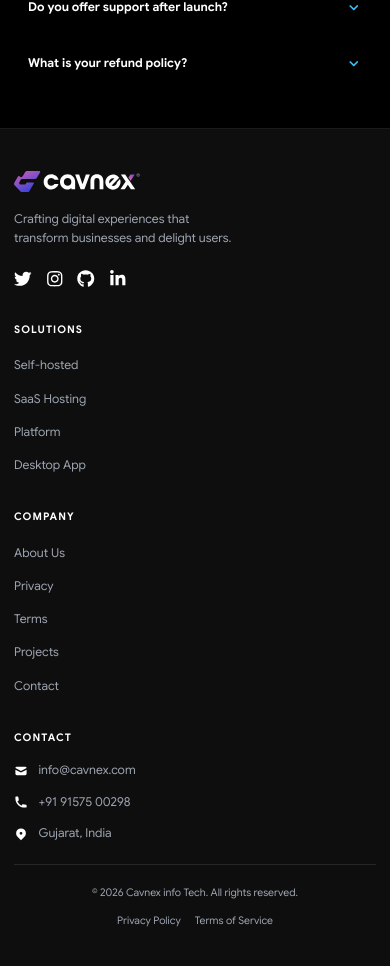
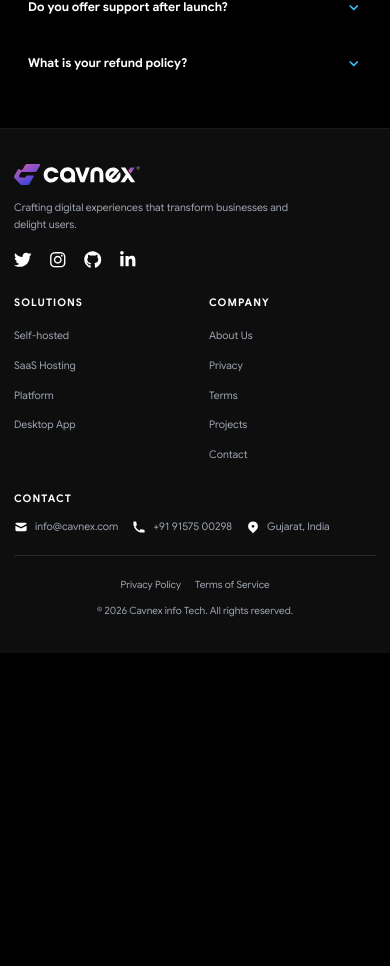
Before and after one commit to akshitsheliya/Cavnex, a React (Vite) app: page /contact in a window 390 px wide. Shown: the part 1634-2600 px from the top of the page. After the commit the page ends 2287 px from the top, so only its background shows below. Built offline with nearby package versions, Linux system fonts and the light colour scheme.

Commit message:
responsive ui

```diff
--- a/src/components/home/Community.jsx
+++ b/src/components/home/Community.jsx
@@ -20,7 +20,7 @@ export default function Community() {
             whileInView={{ opacity: 1, y: 0 }}
             viewport={{ once: true }}
             transition={{ duration: 0.7 }}
-            className="text-5xl sm:text-6xl lg:text-7xl xl:text-8xl font-black text-white leading-tight relative z-10"
+            className="text-3xl sm:text-4xl md:text-5xl lg:text-6xl xl:text-7xl 2xl:text-8xl font-black text-white leading-tight relative z-10"
             style={{ maxWidth: "55%" }}
           >
             Our
--- a/src/components/home/Hero.jsx
+++ b/src/components/home/Hero.jsx
@@ -5,15 +5,15 @@ import heroImage from "../../assets/hero-image.png";
 
 export default function Hero() {
   return (
-    <section className="max-w-7xl mx-auto relative min-h-screen bg-black flex flex-col overflow-hidden">
+    <section className="max-w-7xl mx-auto relative min-h-0 lg:min-h-screen bg-black flex flex-col overflow-hidden">
       <div className="flex-1 flex items-center w-full relative z-10">
-        <div className="w-full grid grid-cols-1 lg:grid-cols-2 min-h-[calc(100vh-88px)]">
-          <div className="flex flex-col justify-center px-4 py-10 lg:py-0 gap-10 sm:gap-20">
+        <div className="w-full grid grid-cols-1 lg:grid-cols-2 min-h-0 lg:min-h-[calc(100vh-88px)]">
+          <div className="flex flex-col justify-center px-4 py-8 sm:py-10 lg:py-0 gap-4 sm:gap-6 md:gap-16 lg:gap-20">
             <motion.h1
               initial={{ opacity: 0, y: 40 }}
               animate={{ opacity: 1, y: 0 }}
               transition={{ duration: 0.9, ease: [0.16, 1, 0.3, 1] }}
-              className="text-2xl sm:text-3xl md:text-4xl lg:text-5xl xl:text-6xl 2xl:text-7xl font-bold text-white leading-tight tracking-normal mb-8"
+              className="text-3xl sm:text-4xl md:text-4xl lg:text-5xl xl:text-6xl 2xl:text-7xl font-bold text-white leading-tight tracking-normal mb-2 sm:mb-4 md:mb-8"
             >
               We Build
               <br />
@@ -60,15 +60,15 @@ export default function Hero() {
                 delay: 0.2,
                 ease: [0.16, 1, 0.3, 1],
               }}
-              className="relative w-full h-full min-h-[400px] lg:min-h-0"
+              className="relative w-full h-auto lg:h-full min-h-0 lg:min-h-0"
             >
               <div className="absolute inset-0" />
 
-              <div className="relative z-10 flex items-center justify-center h-full py-8 lg:py-0">
+              <div className="relative z-10 flex items-center justify-center h-full py-4 sm:py-6 lg:py-0">
                 <img
                   src={heroImage}
                   alt="Hero"
-                  className="w-full h-full object-contain"
+                  className="w-full h-auto max-h-[280px] sm:max-h-[350px] md:max-h-[400px] lg:max-h-none lg:h-full object-contain"
                 />
               </div>
             </motion.div>
--- a/src/components/home/Testimonials.jsx
+++ b/src/components/home/Testimonials.jsx
@@ -210,13 +210,13 @@ export default function Testimonials() {
         }
       `}</style>
 
-      <div className="px-4 sm:px-8 lg:px-16 mb-10 sm:mb-14">
+      <div className="px-4 sm:px-6 md:px-8 lg:px-16 mb-8 sm:mb-10 md:mb-14">
         <motion.h2
           initial={{ opacity: 0, y: 20 }}
           whileInView={{ opacity: 1, y: 0 }}
           viewport={{ once: true }}
           transition={{ duration: 0.7 }}
-          className="text-5xl sm:text-6xl lg:text-7xl font-black text-white leading-tight"
+          className="text-3xl sm:text-4xl md:text-5xl lg:text-6xl xl:text-7xl font-black text-white leading-tight"
         >
           What Our
           <br />
--- a/src/components/layout/Footer.jsx
+++ b/src/components/layout/Footer.jsx
@@ -2,6 +2,7 @@ import { Link } from "react-router-dom";
 import { FaInstagram, FaLinkedinIn, FaTwitter, FaGithub } from "react-icons/fa";
 import { HiMail, HiPhone, HiLocationMarker } from "react-icons/hi";
 import cavnex_full from "../../assets/cavnex_logo/cavnex_full.svg";
+
 export default function Footer() {
   const solutions = [
     { name: "Self-hosted", path: "/services/website" },
@@ -26,11 +27,11 @@ export default function Footer() {
   ];
 
   return (
-    <footer className="bg-[#0e0e0e] border-t border-white/5 px-4 sm:px-8 lg:px-16 py-12 sm:py-16">
+    <footer className="bg-[#0e0e0e] border-t border-white/5 px-4 sm:px-6 md:px-8 lg:px-16 py-10 sm:py-12 md:py-16">
       <div className="max-w-6xl mx-auto">
-        <div className="grid grid-cols-1 sm:grid-cols-2 lg:grid-cols-4 gap-10 lg:gap-8 mb-6">
-          <div>
-            <div className="flex items-center gap-2.5 mb-5">
+        <div className="grid grid-cols-2 sm:grid-cols-2 lg:grid-cols-4 gap-8 sm:gap-10 lg:gap-8 mb-6">
+          <div className="col-span-2 sm:col-span-2 lg:col-span-1">
+            <div className="flex items-center gap-2.5 mb-4 sm:mb-5">
               <img
                 src={cavnex_full}
                 alt="CavNex"
@@ -38,12 +39,12 @@ export default function Footer() {
               />
             </div>
 
-            <p className="text-gray-400 text-sm leading-relaxed mb-6 max-w-[220px]">
+            <p className="text-gray-400 text-xs sm:text-sm leading-relaxed mb-5 sm:mb-6 max-w-[280px] sm:max-w-[220px]">
               Crafting digital experiences that transform businesses and delight
               users.
             </p>
 
-            <div className="flex items-center gap-4">
+            <div className="flex items-center gap-5 sm:gap-4">
               {social.map((item) => (
                 <a
                   key={item.name}
@@ -51,22 +52,22 @@ export default function Footer() {
                   aria-label={item.name}
                   className="text-white hover:text-gray-300 transition-colors duration-200"
                 >
-                  <item.icon className="w-5 h-5" />
+                  <item.icon className="w-5 h-5 sm:w-5 sm:h-5" />
                 </a>
               ))}
             </div>
           </div>
 
           <div>
-            <h3 className="text-white font-bold text-xs tracking-widest uppercase mb-5">
+            <h3 className="text-white font-bold text-xs tracking-widest uppercase mb-4 sm:mb-5">
               Solutions
             </h3>
-            <ul className="space-y-3.5">
+            <ul className="space-y-2.5 sm:space-y-3.5">
               {solutions.map((item) => (
                 <li key={item.name}>
                   <Link
                     to={item.path}
-                    className="text-gray-400 hover:text-white transition-colors duration-200 text-sm"
+                    className="text-gray-400 hover:text-white transition-colors duration-200 text-xs sm:text-sm"
                   >
                     {item.name}
                   </Link>
@@ -76,15 +77,15 @@ export default function Footer() {
           </div>
 
           <div>
-            <h3 className="text-white font-bold text-xs tracking-widest uppercase mb-5">
+            <h3 className="text-white font-bold text-xs tracking-widest uppercase mb-4 sm:mb-5">
               Company
             </h3>
-            <ul className="space-y-3.5">
+            <ul className="space-y-2.5 sm:space-y-3.5">
               {company.map((item) => (
                 <li key={item.name}>
                   <Link
                     to={item.path}
-                    className="text-gray-400 hover:text-white transition-colors duration-200 text-sm"
+                    className="text-gray-400 hover:text-white transition-colors duration-200 text-xs sm:text-sm"
                   >
                     {item.name}
                   </Link>
@@ -93,32 +94,39 @@ export default function Footer() {
             </ul>
           </div>
 
-          <div>
-            <h3 className="text-white font-bold text-xs tracking-widest uppercase mb-5">
+          <div className="col-span-2 sm:col-span-2 lg:col-span-1">
+            <h3 className="text-white font-bold text-xs tracking-widest uppercase mb-4 sm:mb-5">
               Contact
             </h3>
-            <ul className="space-y-4">
-              <li className="flex items-center gap-3">
+            <ul className="flex flex-row lg:flex-col gap-4 sm:gap-6 lg:gap-4 flex-wrap lg:flex-nowrap">
+              <li className="flex items-center gap-2 sm:gap-3">
                 <HiMail className="w-4 h-4 text-white flex-shrink-0" />
-                <span className="text-gray-400 text-sm">info@cavnex.com</span>
+                <span className="text-gray-400 text-xs sm:text-sm leading-none">
+                  info@cavnex.com
+                </span>
               </li>
-              <li className="flex items-center gap-3">
+              <li className="flex items-center gap-2 sm:gap-3">
                 <HiPhone className="w-4 h-4 text-white flex-shrink-0" />
-                <span className="text-gray-400 text-sm">+91 91575 00298</span>
+                <span className="text-gray-400 text-xs sm:text-sm leading-none">
+                  +91 91575 00298
+                </span>
               </li>
-              <li className="flex items-center gap-3">
+              <li className="flex items-center gap-2 sm:gap-3">
                 <HiLocationMarker className="w-4 h-4 text-white flex-shrink-0" />
-                <span className="text-gray-400 text-sm">Gujarat, India</span>
+                <span className="text-gray-400 text-xs sm:text-sm leading-none">
+                  Gujarat, India
+                </span>
               </li>
             </ul>
           </div>
         </div>
+
         <div className="pt-6 sm:pt-8 border-t border-white/10">
-          <div className="flex flex-col sm:flex-row justify-between items-center gap-4">
-            <p className="text-gray-400 text-xs sm:text-sm text-center sm:text-left">
+          <div className="flex flex-col sm:flex-row justify-between items-center gap-3 sm:gap-4">
+            <p className="text-gray-400 text-[10px] sm:text-xs md:text-sm text-center sm:text-left order-2 sm:order-1">
               © 2026 Cavnex info Tech. All rights reserved.
             </p>
-            <div className="flex space-x-4 sm:space-x-6 text-xs sm:text-sm text-gray-400">
+            <div className="flex space-x-4 sm:space-x-6 text-[10px] sm:text-xs md:text-sm text-gray-400 order-1 sm:order-2">
               <a href="#" className="hover:text-primary-400 transition-colors">
                 Privacy Policy
               </a>
```
Also changed, not shown: src/components/home/DemoProjects.jsx (+11 -11 lines).
